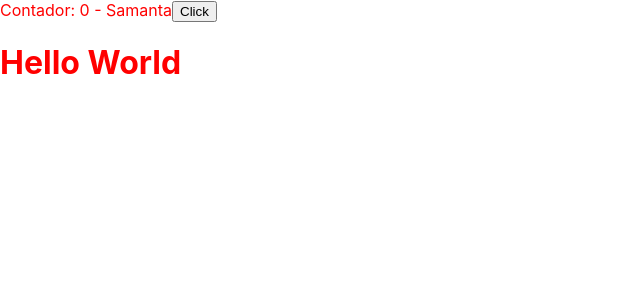
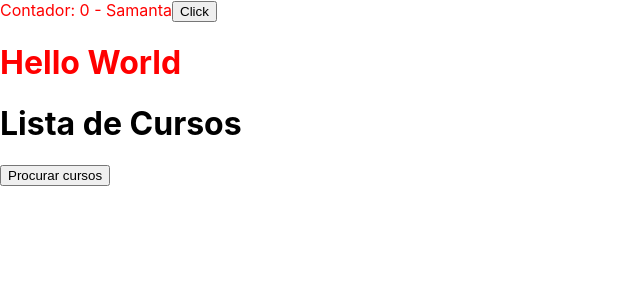
Before and after one commit to samantafluture/basic-react-studies, a React (Create React App) app: page / in a window 1280 px wide. Shown: the top 300 px of the page, without its empty margins (0-640 px from the left). Built offline with nearby package versions, Linux system fonts and the light colour scheme.

Commit message:
fetch service using react basics

```diff
--- a/src/App.js
+++ b/src/App.js
@@ -1,13 +1,17 @@
 import './App.css';
 import Contador from './components/MeuComponente/Contador';
+import ListaCursos from './components/ListaCursos/ListaCursos';
 
 function App() {
     const nome = 'Samanta';
 
     return (
+        <>
             <Contador abc={nome}>
                 <h1>Hello World</h1>
             </Contador>
+            <ListaCursos />
+        </>
     );
 }
 
--- /dev/null
+++ b/src/components/ListaCursos/ListaCursos.js
@@ -0,0 +1,28 @@
+import { useState } from 'react';
+import { ApiService } from '../../data/services/ApiService';
+
+function ListaCursos() {
+    const [cursos, setCursos] = useState([]);
+
+    console.log(cursos);
+
+    function buscarCursos() {
+        ApiService.get('cursos').then((data) => setCursos(data));
+    }
+
+    return (
+        <div>
+            <h1>Lista de Cursos</h1>
+            <button onClick={buscarCursos}>Procurar cursos</button>
+            <ul>
+                {cursos.map((item) => {
+                    return <li key={item.id}>
+                            {item.nome}: {item.cargaHoraria}
+                        </li>;
+                })}
+            </ul>
+        </div>
+    );
+}
+
+export default ListaCursos;
--- /dev/null
+++ b/src/data/services/ApiService.js
@@ -0,0 +1,7 @@
+const url = 'http://localhost:3002/api/';
+
+export const ApiService = {
+    get(endPoint = '') {
+        return fetch(url + endPoint).then((response) => response.json());
+    }
+};
```
Also changed, not shown: 1 other file (tests, documents, lock files or other folders). Lines whose indentation alone changed are shown as unchanged.
